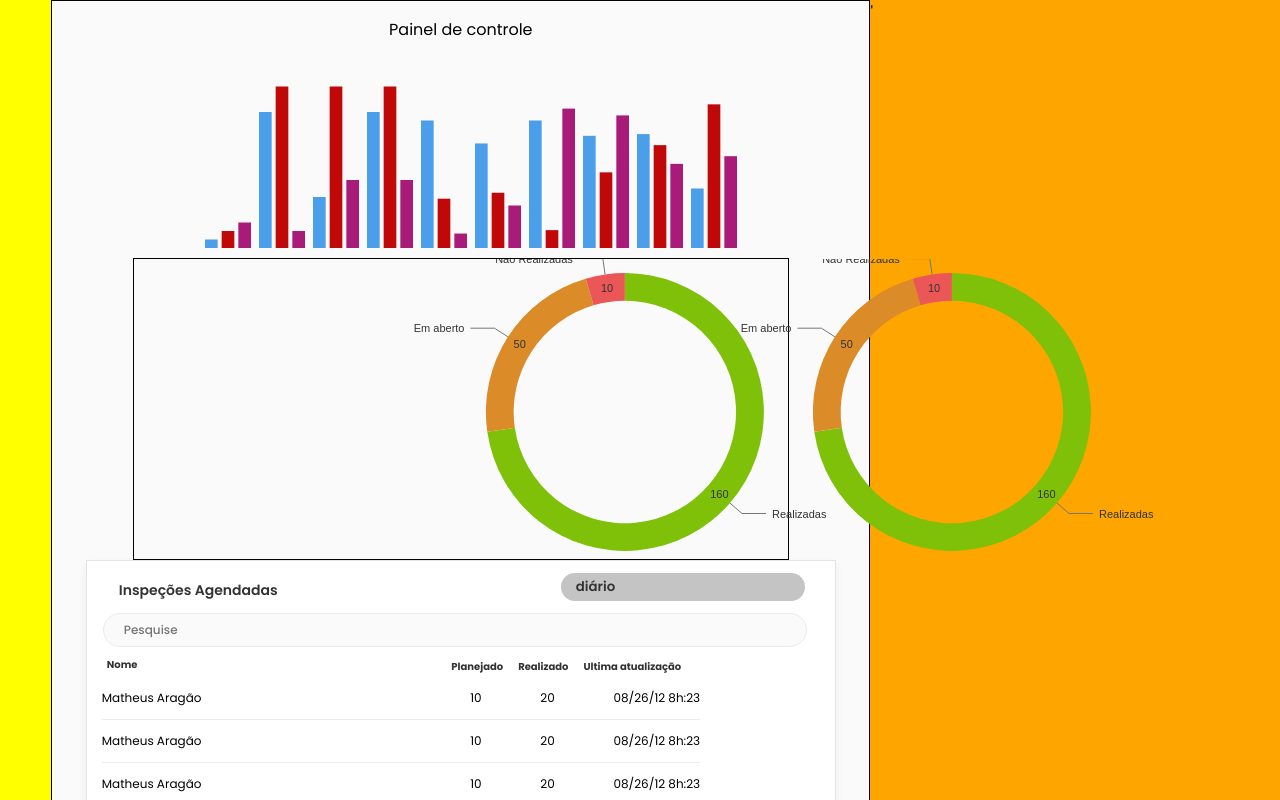
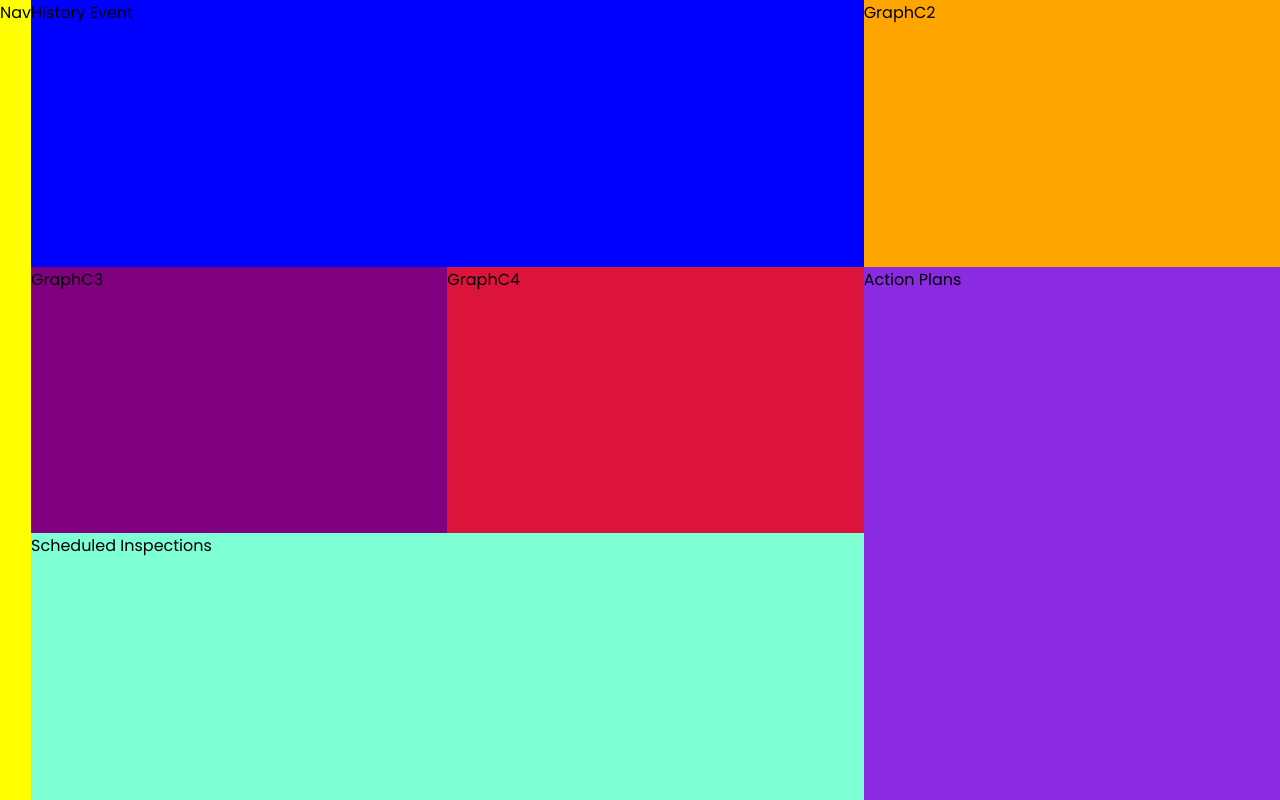
Before and after one commit to matheusaragaofs/tt_responsive_project, a React (Create React App) app: page / in a window 1280 px wide. Shown: the top 800 px of the page. Built offline with nearby package versions, Linux system fonts and the light colour scheme.

Commit message:
tudo de novo

```diff
--- a/package.json
+++ b/package.json
@@ -13,9 +13,13 @@
     "@types/node": "^12.0.0",
     "@types/react": "^17.0.0",
     "@types/react-dom": "^17.0.0",
+    "@types/react-router-dom": "^5.1.7",
     "@types/styled-components": "^5.1.7",
+    "polished": "^4.1.1",
     "react": "^17.0.1",
     "react-dom": "^17.0.1",
+    "react-icons": "^4.2.0",
+    "react-router-dom": "^5.2.0",
     "react-scripts": "4.0.3",
     "styled-components": "^5.2.1",
     "typescript": "^4.1.2",
--- /dev/null
+++ b/src/Components/AsideGraphic/data.ts
@@ -0,0 +1,17 @@
+export const asideGraphicDataset = [
+    {
+      id: 'Realizados',
+      value: 160,
+      color: 'hsl(291, 70%, 50%)',
+    },
+    {
+      id: 'Em aberto',
+      value: 50,
+      color: 'hsl(87, 70%, 50%)',
+    },
+    {
+      id: 'Não Realizados',
+      value: 20,
+      color: 'hsl(44, 70%, 50%)',
+    },
+  ];
--- /dev/null
+++ b/src/Components/AsideGraphic/index.tsx
@@ -0,0 +1,26 @@
+import React from 'react';
+
+import { ResponsivePie } from '@nivo/pie';
+
+interface dataprops {
+  data: object[];
+}
+
+const MyResponsivePie: React.FC<dataprops> = ({ data }) => (
+  <ResponsivePie
+    data={data}
+    margin={{ top: 0, right: 10, bottom: 20, left: 50 }}
+    innerRadius={0.85}
+    colors={['#7FC008', '#DB8C28', '#EB5757']}
+    enableRadialLabels={false}
+    radialLabelsTextColor="#000000"
+    radialLabelsLinkOffset={-7}
+    radialLabelsLinkDiagonalLength={18}
+    radialLabelsLinkColor={{ from: 'color' }}
+    enableSliceLabels={false}
+    sliceLabelsSkipAngle={8}
+    sliceLabelsTextColor="#333333"
+    isInteractive
+  />
+);
+export default MyResponsivePie;
--- /dev/null
+++ b/src/Components/NavBar/styles.ts
@@ -0,0 +1,93 @@
+import styled from 'styled-components';
+import { shade } from 'polished';
+
+export const Container = styled.div`
+  z-index: 2;
+  width: 51px;
+  .linkArrowLeft {
+    margin-left: 208px;
+  }
+  .arrowLeft {
+    color: #0794b2;
+    width: 20px;
+    height: 20px;
+  }
+  .menu-burguer {
+    cursor: pointer;
+    margin-top: 150px;
+    width: 70px;
+    height: 50px;
+    background: #fafafa;
+    border-radius: 100%;
+    color: #333333;
+  }
+  svg {
+    transition: 0.5s;
+  }
+  svg:hover {
+    color: #04db45;
+  }
+  .navbar {
+    background: linear-gradient(180deg, #0db2d6 8.12%, #4fda91 71.62%);
+    height: 100%;
+    width: 50px;
+    display: flex;
+    justify-content: center;
+    overflow: hidden;
+    span {
+      margin: 0;
+    }
+  }
+  .nav-menu {
+    background: #fafafa;
+    width: 250px;
+    height: 100vh;
+    display: flex;
+    justify-content: center;
+    position: fixed;
+    top: 0;
+    left: -100%;
+    transition: 850ms;
+  }
+  .nav-menu.active {
+    left: 0;
+    transition: 350ms;
+  }
+  .nav-text {
+    display: flex;
+    justify-content: start;
+    align-items: center;
+    padding: 8px 0px 8px 16px;
+    list-style: none;
+    height: 60px;
+  }
+  .nav-text a {
+    text-decoration: none;
+    color: #0794b2;
+    font-size: 18px;
+    width: 95%;
+    height: 100%;
+    display: flex;
+    align-items: center;
+    padding: 0 16px;
+    transition: 0.2s;
+    border-radius: 4px;
+  }
+  .nav-text a:hover {
+    color: ${shade(0.3, '#0794B2')};
+  }
+  .nav-menu-items {
+    width: 100%;
+  }
+  /* .navbar-toggle {
+  background: transparent;
+  width: 100%;
+  height: 80px;
+  display: flex;
+  justify-content: start;
+  align-items: center;
+} */
+  span {
+    margin-left: 16px;
+  }
+`;
--- a/src/index.tsx
+++ b/src/index.tsx
@@ -1,10 +1,14 @@
 import React from 'react';
 import ReactDOM from 'react-dom';
 import App from './main/App';
+import {  BrowserRouter as Router} from 'react-router-dom'
 import GlobalStyle from './globalStyle/globalStyle'
 ReactDOM.render(
   <React.StrictMode>
-    <App />
+    <Router>
+      <App />
+
+    </Router>
     <GlobalStyle/>
   </React.StrictMode>,
   document.getElementById('root')
--- a/src/main/App.tsx
+++ b/src/main/App.tsx
@@ -1,49 +1,29 @@
 import React from 'react';
-import { Container, ScheduledInspections }  from './styles'
+import { FiSettings} from 'react-icons/fi'
+import { Container, ScheduledInspections, AsideGraphic }  from './styles'
+import { Link } from 'react-router-dom'
 import HistoryEventGraph from '../Components/HistoryEventGraph'
+import GraphOfGraphicContent from '../Components/GraphicContentGraph'
+import GraphicAside from '../Components/AsideGraphic'
+import { asideGraphicDataset } from '../Components/AsideGraphic/data'
 import { historyEventGraphDataset} from '../Components/HistoryEventGraph/data'
-import GraphOfGraphicContent from '../Components/GraphicContentGraph'
 import {  datasetOfGraphOfGraphicContent } from '../Components/GraphicContentGraph/data'
+
 import PeopleList from '../Components/PeopleList/index'
 const App:React.FC = () => {
   return (
-
-    <Container>
-      <nav className="navbar"></nav>
-      <main >
-        <header>
-          <p>Painel de controle</p>
-        </header>
-        <div className="main-graphic">
-        <HistoryEventGraph data={historyEventGraphDataset}/>
-        </div>
-        <div className="graphic-content">
-            <GraphOfGraphicContent  data ={datasetOfGraphOfGraphicContent}/>
-            <GraphOfGraphicContent data ={datasetOfGraphOfGraphicContent}/>
-        </div>
-        <ScheduledInspections>
-            <section>
-              <h1>Inspeções Agendadas</h1>
-              <form action="">
-                {/* <FiChevronDown /> */}
-                <select name="time">
-                  <option value="diario">diário</option>
-                  <option value="mensal">mensal</option>
-                  <option value="anual">anual</option>
-                </select>
-              </form>
-            </section>
-            <input placeholder='Pesquise'/>
-            <PeopleList />
-          </ScheduledInspections>
-      </main>
-      <aside className="aside">
-        <div className="graphic-aside">'</div>
-        <div className="action-plans"></div>
-      </aside>
+      <Container>
+        <nav>Nav</nav>
+        <div className="history-event-c1">History Event</div>
+        <div className="graph-action-plans-c2">GraphC2</div>
+        <div className="graph-inspections-c3">GraphC3</div>
+        <div className="graph-action-plans-c4">GraphC4</div>
+        <div className="action-plans-c5">Action Plans</div>
+        <div className="scheduled-inspections-c6">Scheduled Inspections </div>
 
 
-    </Container>
+      </Container>
+
   )
 }
 
--- a/src/main/styles.ts
+++ b/src/main/styles.ts
@@ -2,62 +2,48 @@ import styled from 'styled-components'
 
 export const Container = styled.div`
     display: grid;
-    grid-template-columns: 0.5fr 4fr 4fr 4fr;
-    grid-template-rows: 1fr 5fr 4fr;
-    grid-template-areas: "nav main main aside"
-                        "nav main main aside"
-                        "nav main main aside";
-    nav{
-        background-color: yellow;
-        height:100%;
-        grid-area: nav;
-    }
-    main{
-        position: relative;
-        header {
-            left: 0;
-        }
-        display:flex;
-        flex-direction: column;
-        align-items: center;
+    height:100vh;
+    grid-template-columns: 0.2fr 3fr 3fr 3fr;
+    grid-template-rows:  0.2fr repeat(2fr);
+    grid-template-areas:
+                        "nav c1 c1 c2"
+                        "nav c3 c4 c5"
+                        "nav c6 c6 c5";
 
-        border: 1px solid black;
-        background-color: #FAFAFA;
-        height:100%;
-        grid-area: main;
+  nav{
+    background-color: yellow;
+    grid-area: nav;
+  }
 
-        .main-graphic {
 
-            width:80%;
-            /* border:1px solid black; */
-            height:200px;
-        }
-        .graphic-content{
-            width:80%;
-            border: 1px solid black;
-            height: 300px;
-            display: flex;
-            justify-content: space-around;
+  .history-event-c1{
+    background-color: blue;
+    grid-area: c1;
+     }
 
-        }
-    };
-    aside{
-        background-color: orange;
-        height:100%;
-        grid-area: aside;
+    .graph-action-plans-c2{
+      background-color: orange;
+      grid-area:c2;
     }
 
-    @media (max-width:760px){
-    display:flex;
-    flex-direction: column;
-    main{
-        height: 60vh;
+    .graph-inspections-c3{
+      background-color: purple;
+      grid-area:c3;
 
     }
-    aside{
-        height:40vh
+    .graph-action-plans-c4{
+      background-color: crimson;
+      grid-area:c4;
     }
-}
+    .action-plans-c5{
+      background-color: blueviolet;
+      grid-area:c5;
+    }
+
+    .scheduled-inspections-c6{
+      background-color: aquamarine;
+      grid-area:c6;
+    }
 
 `
 
@@ -133,3 +119,43 @@ export const ScheduledInspections = styled.div`
     margin-bottom: 5px;
   }
 `;
+
+export const AsideGraphic = styled.div`
+  margin-top: 60px;
+  width: 347px;
+  height: 269px;
+  background: #ffffff;
+  border: 0.5px solid #e4e4e4;
+  box-shadow: 0px 4px 10px rgba(0, 0, 0, 0.05);
+  border-radius: 5px;
+  margin-bottom: 25px;
+  display: flex;
+  flex-direction: column;
+  > div {
+    svg {
+      width: 24px;
+      height: 24px;
+      margin-right: 10px;
+    }
+    flex: 1;
+    margin-top: 10px;
+    margin-left: 10px;
+    display: flex;
+    justify-content: space-between;
+    align-items: center;
+  }
+  section {
+    height: 189px;
+    width: 345px;
+  }
+  p {
+    margin: 0;
+    font-size: 12px;
+    color: #b0b0b0;
+  }
+  strong {
+    font-weight: 600;
+    font-size: 14px;
+    color: #333333;
+  }
+`;
```
Also changed, not shown: src/Components/NavBar/index.tsx (added, +37 -0 lines), src/Components/NavBar/sidebarData.tsx (added, +11 -0 lines), 1 other file (tests, documents, lock files or other folders).
